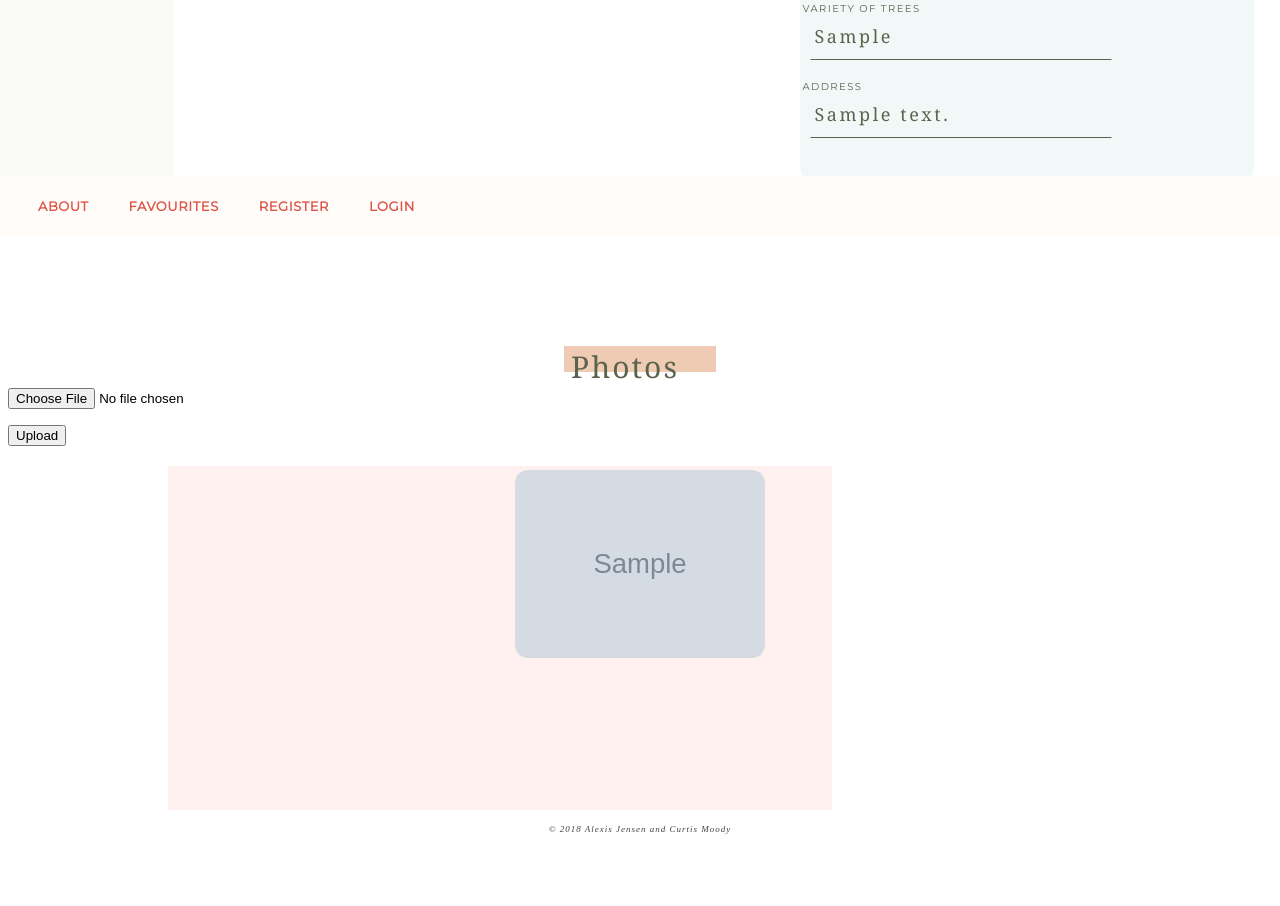
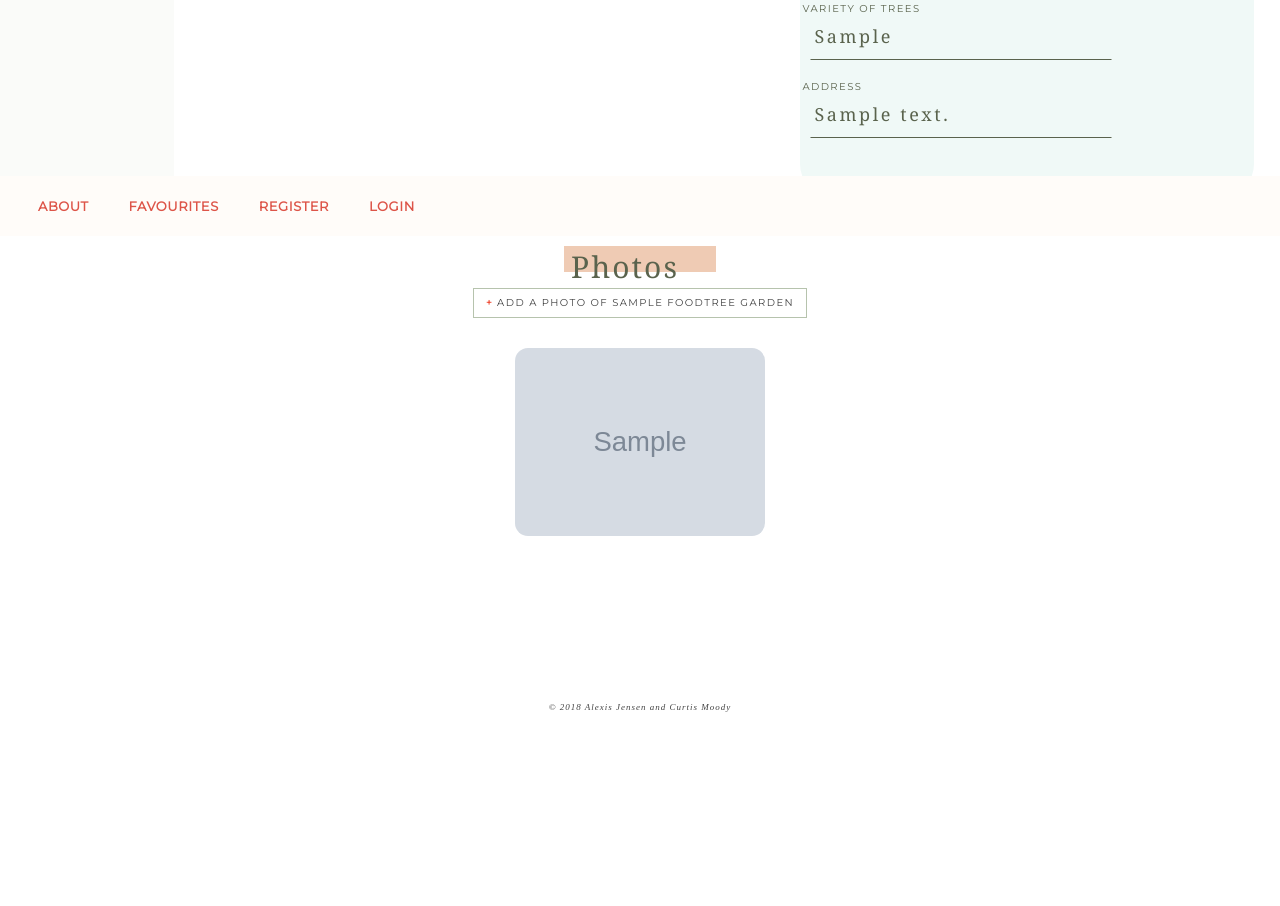
Before and after one commit to CZMoodyDev/HugATreeApp, a Django app: page /add_food_photo/1/ in a window 1280 px wide. Shown: the part 564-1470 px from the top of the page. After the commit the page ends 1276 px from the top, so only its background shows below. Run offline with Django 3.2, Linux system fonts and the light colour scheme; tables that the repository leaves empty hold one stand-in row (values such as "Sample post"); grey boxes marked "Sample" are stand-in pictures; some libraries are stand-ins or nearby versions; some web fonts are replaced.

Commit message:
Cleaned up views with helper functions. Creating modals for photo received or error

```diff
--- a/hug_project_app/templates/tree_detail.html
+++ b/hug_project_app/templates/tree_detail.html
@@ -150,18 +150,16 @@
         </div>
     </div>
 
+    {% if tree_photos or park_photos or foodtree_photos %}
         <!-- Photo Section -->
         <div class="photos-title" id="orange-box">
             <h1 class="photos-title">Photos</h1>
         </div>
+        {#        <div id="tree-detail-pink-box"></div>#}
+    {% endif %}
 
-    <!-- Add a Photo -->
-    {% if added %}
-        <p>your photo has been received and is pending approval!</p>
-    {%  endif %}
-    {% if error %}
-        <p>Something went wrong please try and add your photo again</p>
-    {%  endif %}
+    <!-- Add a Photo Form-->
+    <div class="row2-treeDetail">
         <form id="treephoto_form" method="post"
                 {%  if tree_id is not None %}
               action="{% url 'add_tree_photo' tree_pk %}"
@@ -175,15 +173,70 @@
               enctype="multipart/form-data">
 
             {% csrf_token %}
-        <p>
-            <input id="id_picture" type="file" class="" name="picture">
-        </p>
-        <p><input type="submit" value="Upload" /></p>
+            <label for="id_picture" class="custom-file-upload">
+                <span class="plus" >+</span> Add a Photo of
+                {%  if tree_id is not None %}
+                    Tree no.  {{ tree_id }}
+                {%  endif %}
+                {%  if food_id is not None %}
+                    {% if last_word_of_name == 'Garden' %}
+                        {{ garden_name }}
+                    {% else %}
+                        {{ garden_name }} garden
+                    {% endif %}
+                {%  endif %}
+                {%  if park_id is not None %}
+                    {% if last_word_of_name == 'Park' %}
+                        {{ park_name }}
+                    {% else %}
+                        {{ park_name }} park
+                    {% endif %}
+                {%  endif %}
+            </label>
+            <input id="id_picture" type="file" name="picture"/>
+            <script> document.getElementById("id_picture").onchange = function() {
+                document.getElementById("treephoto_form").submit();};
+            </script>
         </form>
- <div id="tree-detail-pink-box"></div>
+    </div>
+
+    <!-- Your Photo has been Added Modal -->
+    {% if added %}
+        <div id="addedModal" class="added-modal">
+            <div class="modal-content">
+                <span id="addedModalClose" class="close">&times;</span>
+                <div class="container-form">
+                    <p class="thank-you">Your photo has been received and is pending approval.</p>
+                    <img class="photo-received"
+                            {%  if tree_id is not None %}
+                         alt="tree" src="{%  static 'images/tree-photo.png' %}">
+                            {%  endif %}
+                    {%  if food_id is not None %}
+                        alt="food-tree" src="{%  static 'images/food-photo.png' %}">
+                    {%  endif %}
+                    {%  if park_id is not None %}
+                        alt="park" src="{%  static 'images/park-photo.png' %}">
+                    {%  endif %}
+                </div>
+            </div>
+        </div>
+    {%  endif %}
+
+    <!-- Error in Adding Your Photo Modal -->
+    {% if error %}
+        <div id="addedModal" class="added-modal">
+            <div class="modal-content">
+                <span id="addedModalClose" class="close">&times;</span>
+                <div class="container-form">
+                    <p class="thank-you">Something went wrong. Please try and add your photo again.</p>
+                    <img class="photo-received" alt="photo-error" src="{%  static 'images/error-photo.png' %}">
+                </div>
+            </div>
+        </div>
+    {%  endif %}
+
     <!-- Display Approved Photos -->
-    <div class="row2-treeDetail">
-
+    <div class="row3-treeDetail">
         {% for tree_photo in tree_photos %}
             {% if tree_photo.approved %}
                 <img class="tree-photo" src="{{tree_photo.picture.url}}" alt="tree image">
@@ -595,4 +648,16 @@
             }
         }
     </script>
+
+    <script>
+        //  **** Added Modal Functionality ***** //
+
+        // Variables for thank you modal
+        var addedModal = document.getElementById('addedModal');
+        var addedModalX = document.getElementById('addedModalClose');
+
+        addedModalX.onclick = function() {
+            hideElement(addedModal);
+        }
+    </script>
 {% endblock %}
--- a/hug_project_app/views.py
+++ b/hug_project_app/views.py
@@ -1,9 +1,9 @@
 from django.shortcuts import render, get_object_or_404
 from hug_project_app.models import Tree, FoodTree, Park, Photo
+from hug_project_app.forms import PhotoForm
 from datetime import datetime
 import calendar
 from django.http import JsonResponse
-from django.contrib.auth.forms import UserCreationForm
 from django.contrib.auth import authenticate
 from django.contrib.auth import login
 from django.contrib.auth.models import User
@@ -12,19 +12,16 @@ from django.shortcuts import render_to_response
 from django.template import RequestContext
 from django.http import HttpResponseRedirect
 from django.urls import reverse
-from hug_project_app.forms import PhotoForm
+from django.contrib.auth.forms import UserCreationForm
 from django.shortcuts import redirect
-
 
 
 def index(request):
     trees = []
-
     tree_objects = Tree.objects.all()
 
     for tree in tree_objects:
         single_tree = {}
-
         single_tree["name"] = tree.COMMON_NAME
         single_tree["type"] = "Tree"
         single_tree["icon"] = "TODO"
@@ -44,92 +41,71 @@ def index(request):
 def about(request):
     return render(request, 'about.html')
 
+# Helper Function
+def save_and_add_photo(request, tree_object, context_dict):
+    # create photo object and save it
+    if request.method == "POST":
+        photo_form = PhotoForm(request.POST, request.FILES)
+        if photo_form.is_valid():
+            photo = Photo()
+            photo.picture = photo_form.cleaned_data["picture"]
+            photo.approved = False
+            photo.save()
+            # retrieve newly created photo object and link to tree object (many to many)
+            photo_to_add = Photo.objects.get(picture__exact=photo.picture)
+            tree_object.photo.add(photo_to_add)
+            context_dict['added'] = True
+            context_dict['error'] = False
+        else:
+            # Form is invalid, render error on tree detail page
+            context_dict['added'] = False
+            context_dict['error'] = True
+    return context_dict
+
+
+# Tree Views and Helper Function
+def build_tree(tree, context_dict):
+    context_dict['tree_pk'] = tree.id
+    context_dict['tree_id'] = tree.TREE_ID
+    context_dict['common_name'] = tree.COMMON_NAME
+    context_dict['diameter'] = tree.DIAMETER
+
+    # get and break date apart
+    date = tree.DATE_PLANTED
+    year = int(str(date)[:4])
+    month = int(str(date)[4:6])
+    day = int(str(date)[6:8])
+
+    # get current date to find age of tree
+    today = datetime.today()
+    current_year = today.year
+    age = current_year - year
+
+    # get name of the month eg: December rather than 12
+    month_name = calendar.month_name[month]
+
+    # birthdate eg: December 12, 1979 (39 years old)
+    context_dict['plant_date'] = month_name + ' ' + str(day) + ', ' + str(year) + ' (' + str(age) + ' years)'
+
+    # address eg: 2799 W 23rd Av
+    address_number = tree.CIVIC_NUMBER
+    street = tree.STD_STREET
+    context_dict['address'] = str(address_number) + ' ' + street
+    context_dict['neighbourhood'] = tree.NEIGHBOURHOOD_NAME
+
+    context_dict['tree_photos'] = tree.photo.all()
+    return context_dict
+
 
 def tree_detail(request, id):
     context_dict = {}
     try:
         tree = Tree.objects.get(id__exact=id)
-        context_dict['tree_pk'] = tree.id
-        context_dict['tree_id'] = tree.TREE_ID
-        context_dict['common_name'] = tree.COMMON_NAME
-        context_dict['diameter'] = tree.DIAMETER
-
-        # get and break date apart
-        date = tree.DATE_PLANTED
-        year = int(str(date)[:4])
-        month = int(str(date)[4:6])
-        day = int(str(date)[6:8])
-
-        # get current date to find age of tree
-        today = datetime.today()
-        current_year = today.year
-        age = current_year - year
-
-        # get name of the month eg: December rather than 12
-        month_name = calendar.month_name[month]
-
-        # birthdate eg: December 12, 1979 (39 years old)
-        context_dict['plant_date'] = month_name + ' ' + str(day) + ', ' + str(year) + ' (' + str(age) + ' years)'
-
-        # address eg: 2799 W 23rd Av
-        address_number = tree.CIVIC_NUMBER
-        street = tree.STD_STREET
-        context_dict['address'] = str(address_number) + ' ' + street
-        context_dict['neighbourhood'] = tree.NEIGHBOURHOOD_NAME
-
-        context_dict['tree_photos'] = tree.photo.all()
+        build_tree(tree, context_dict)
+        # Set added photo and form errors to false
         context_dict['added'] = False
         context_dict['error'] = False
-
     except Tree.DoesNotExist:
-        pass
-    return render(request, 'tree_detail.html', context_dict)
-
-
-def park_detail(request, id):
-    context_dict = {}
-    try:
-        park = Park.objects.get(id__exact=id)
-        context_dict['park_id'] = park.ParkID
-        context_dict['park_name'] = park.Name
-        # .normalize() strips trailing zeroes off 2.8900 becomes 2.89
-        context_dict['park_size'] = park.Hectare.normalize()
-        park_address_number = park.StreetNumber
-        park_street = park.StreetName
-        context_dict['park_address'] = str(park_address_number) + ' ' + park_street
-        context_dict['park_neighbourhood'] = park.NeighbourhoodName
-        context_dict['added'] = False
-        context_dict['error'] = False
-
-        context_dict['park_photos'] = park.photo.all()
-    except Park.DoesNotExist:
-        pass
-    return render(request, 'tree_detail.html', context_dict)
-
-
-def food_tree_detail(request, id):
-    context_dict = {}
-    try:
-        food = FoodTree.objects.get(id__exact=id)
-        context_dict['food_pk'] = food.id
-        context_dict['food_id'] = food.MAPID
-        context_dict['garden_name'] = food.NAME
-        context_dict['year_created'] = food.YEAR_CREATED
-        # today = datetime.today()
-        # current_year = today.year
-        # garden_age = current_year - food.YEAR_CREATED
-        # context_dict['garden_age'] = str(garden_age)
-        context_dict['number_of_trees'] = food.NUMBER_OF_FOOD_TREES
-        context_dict['food_varieties'] = food.FOOD_TREE_VARIETIES
-        context_dict['garden_address'] = food.MERGED_ADDRESS
-        # Need to create neighbourhood field to Community
-        # Garden data set and add data manually
-        # context_dict['garden_neighbourhood'] = food.Neighbourhood
-
-        context_dict['foodtree_photos'] = food.photo.all()
-        context_dict['added'] = False
-        context_dict['error'] = False
-    except FoodTree.DoesNotExist:
         pass
     return render(request, 'tree_detail.html', context_dict)
 
@@ -138,56 +114,50 @@ def add_tree_photo(request, id):
     context_dict = {}
     try:
         tree = Tree.objects.get(id__exact=id)
-        context_dict['tree_pk'] = tree.id
-        context_dict['tree_id'] = tree.TREE_ID
-        context_dict['common_name'] = tree.COMMON_NAME
-        context_dict['diameter'] = tree.DIAMETER
-
-        # get and break date apart
-        date = tree.DATE_PLANTED
-        year = int(str(date)[:4])
-        month = int(str(date)[4:6])
-        day = int(str(date)[6:8])
-
-        # get current date to find age of tree
-        today = datetime.today()
-        current_year = today.year
-        age = current_year - year
-
-        # get name of the month eg: December rather than 12
-        month_name = calendar.month_name[month]
-
-        # birthdate eg: December 12, 1979 (39 years old)
-        context_dict['plant_date'] = month_name + ' ' + str(day) + ', ' + str(year) + ' (' + str(age) + ' years)'
-
-        # address eg: 2799 W 23rd Av
-        address_number = tree.CIVIC_NUMBER
-        street = tree.STD_STREET
-        context_dict['address'] = str(address_number) + ' ' + street
-        context_dict['neighbourhood'] = tree.NEIGHBOURHOOD_NAME
-
-        context_dict['tree_photos'] = tree.photo.all()
-
+        build_tree(tree, context_dict)
     except Tree.DoesNotExist:
         tree = None
+    save_and_add_photo(request, tree, context_dict)
+    return render(request, 'tree_detail.html', context_dict)
 
-    # create photo object and save it
-    if request.method == "POST":
-        photo_form = PhotoForm(request.POST, request.FILES)
-        if photo_form.is_valid():
-            photo = Photo()
-            photo.picture = photo_form.cleaned_data["picture"]
-            photo.approved = False
-            photo.save()
-            # retrieve newly created photo object and link to park object (many to many)
-            photo_to_add = Photo.objects.get(picture__exact=photo.picture)
-            tree.photo.add(photo_to_add)
-            context_dict['added'] = True
-            context_dict['error'] = False
-        else:
-            # Form is invalid, render error on park detail page
-            context_dict['added'] = False
-            context_dict['error'] = True
+
+# FoodTree Views and Helper Function
+def build_food(food, context_dict):
+    context_dict['food_pk'] = food.id
+    context_dict['food_id'] = food.MAPID
+    context_dict['garden_name'] = food.NAME
+
+    # Get last word from name
+    name = food.NAME
+    word_list_of_name = name.split()
+    context_dict['last_word_of_name'] = word_list_of_name[-1]
+
+    context_dict['year_created'] = food.YEAR_CREATED
+    # today = datetime.today()
+    # current_year = today.year
+    # garden_age = current_year - food.YEAR_CREATED
+    # context_dict['garden_age'] = str(garden_age)
+    context_dict['number_of_trees'] = food.NUMBER_OF_FOOD_TREES
+    context_dict['food_varieties'] = food.FOOD_TREE_VARIETIES
+    context_dict['garden_address'] = food.MERGED_ADDRESS
+    # Need to create neighbourhood field to Community
+    # Garden data set and add data manually
+    # context_dict['garden_neighbourhood'] = food.Neighbourhood
+
+    context_dict['foodtree_photos'] = food.photo.all()
+    return context_dict
+
+
+def food_tree_detail(request, id):
+    context_dict = {}
+    try:
+        food = FoodTree.objects.get(id__exact=id)
+        build_food(food, context_dict)
+        # Set added photo and form errors to false
+        context_dict['added'] = False
+        context_dict['error'] = False
+    except FoodTree.DoesNotExist:
+        pass
     return render(request, 'tree_detail.html', context_dict)
 
 
@@ -195,45 +165,42 @@ def add_food_photo(request, id):
     context_dict = {}
     try:
         food = FoodTree.objects.get(id__exact=id)
-        context_dict['food_pk'] = food.id
-        context_dict['food_id'] = food.MAPID
-        context_dict['garden_name'] = food.NAME
-        context_dict['year_created'] = food.YEAR_CREATED
-        # today = datetime.today()
-        # current_year = today.year
-        # garden_age = current_year - food.YEAR_CREATED
-        # context_dict['garden_age'] = str(garden_age)
-        context_dict['number_of_trees'] = food.NUMBER_OF_FOOD_TREES
-        context_dict['food_varieties'] = food.FOOD_TREE_VARIETIES
-        context_dict['garden_address'] = food.MERGED_ADDRESS
-        # Need to create neighbourhood field to Community
-        # Garden data set and add data manually
-        # context_dict['garden_neighbourhood'] = food.Neighbourhood
-
-        context_dict['foodtree_photos'] = food.photo.all()
+        build_food(food, context_dict)
     except FoodTree.DoesNotExist:
         food = None
+    save_and_add_photo(request, food, context_dict)
+    return render(request, 'tree_detail.html', context_dict)
 
-    # create photo object and save it
-    if request.method == "POST":
-        photo_form = PhotoForm(request.POST, request.FILES)
-        if photo_form.is_valid():
-            photo = Photo()
-            photo.picture = photo_form.cleaned_data["picture"]
-            photo.approved = False
-            photo.save()
-            # retrieve newly created photo object and link to park object (many to many)
-            photo_to_add = Photo.objects.get(picture__exact=photo.picture)
-            print(photo_to_add.id)
-            food.photo.add(photo_to_add)
-            print(food.photo)
 
-            context_dict['added'] = True
-            context_dict['error'] = False
-        else:
-            # Form is invalid, render error on park detail page
-            context_dict['added'] = False
-            context_dict['error'] = True
+# Park Views and Helper Function
+def build_park(park, context_dict):
+    context_dict['park_id'] = park.ParkID
+    context_dict['park_name'] = park.Name
+    # Get last word from name
+    name = park.Name
+    word_list_of_name = name.split()
+    context_dict['last_word_of_name'] = word_list_of_name[-1]
+
+    # .normalize() strips trailing zeroes off 2.8900 becomes 2.89
+    context_dict['park_size'] = park.Hectare.normalize()
+    park_address_number = park.StreetNumber
+    park_street = park.StreetName
+    context_dict['park_address'] = str(park_address_number) + ' ' + park_street
+    context_dict['park_neighbourhood'] = park.NeighbourhoodName
+    context_dict['park_photos'] = park.photo.all()
+    return context_dict
+
+
+def park_detail(request, id):
+    context_dict = {}
+    try:
+        park = Park.objects.get(id__exact=id)
+        build_park(park, context_dict)
+        # Set added photo and form errors to false
+        context_dict['added'] = False
+        context_dict['error'] = False
+    except Park.DoesNotExist:
+        pass
     return render(request, 'tree_detail.html', context_dict)
 
 
@@ -241,35 +208,10 @@ def add_park_photo(request, id):
     context_dict = {}
     try:
         park = Park.objects.get(id__exact=id)
-        # Build park object again to render page.
-        context_dict['park_id'] = park.ParkID
-        context_dict['park_name'] = park.Name
-        context_dict['park_size'] = park.Hectare.normalize()
-        park_address_number = park.StreetNumber
-        park_street = park.StreetName
-        context_dict['park_address'] = str(park_address_number) + ' ' + park_street
-        context_dict['park_neighbourhood'] = park.NeighbourhoodName
-        context_dict['park_photos'] = park.photo.all()
+        build_park(park, context_dict)
     except Park.DoesNotExist:
         park = None
-
-    # create photo object and save it
-    if request.method == "POST":
-        photo_form = PhotoForm(request.POST, request.FILES)
-        if photo_form.is_valid():
-            photo = Photo()
-            photo.picture = photo_form.cleaned_data["picture"]
-            photo.approved = False
-            photo.save()
-            # retrieve newly created photo object and link to park object (many to many)
-            photo_to_add = Photo.objects.get(picture__exact=photo.picture)
-            park.photo.add(photo_to_add)
-            context_dict['added'] = True
-            context_dict['error'] = False
-        else:
-            # Form is invalid, render error on park detail page
-            context_dict['added'] = False
-            context_dict['error'] = True
+    save_and_add_photo(request, park, context_dict)
     return render(request, 'tree_detail.html', context_dict)
 
 
@@ -283,12 +225,9 @@ class HugUserCreationForm(forms.Form):
 
 
 def register(request):
-
     status = 'fail'
-
     if request.method == "POST":
         form = HugUserCreationForm(request.POST)
-
         if form.is_valid():
             email = form.cleaned_data.get('email')
             raw_password = form.cleaned_data.get('rpassword')
--- a/static/css/tree-detail.css
+++ b/static/css/tree-detail.css
@@ -33,7 +33,7 @@
     display: flex;
     -webkit-justify-content: center;
     justify-content: center;
-    margin-bottom: 150px;
+    margin-bottom: 50px;
 }
 @media screen and (max-width: 1000px) {
     .row1-treeDetail {
@@ -55,11 +55,26 @@
     flex-wrap: wrap;
     -webkit-justify-content: center;
     justify-content: center;
-    margin-top: -370px;
+    margin-top: 16px;
+}
+@media screen and (max-width: 1000px) {.row2-treeDetail {}}
+@media screen and (max-width: 768px) {.row2-treeDetail {margin-top: 20px;}}
+
+.row3-treeDetail {
+    -webkit-align-items: center;
+    align-items: center;
+    -webkit-flex-direction: row;
+    flex-direction: row;
+    display: -webkit-flex;
+    display: flex;
+    flex-wrap: wrap;
+    -webkit-justify-content: center;
+    justify-content: center;
+    /*margin-top: -370px;*/
     margin-bottom: 150px;
 }
-@media screen and (max-width: 1000px) {.row2-treeDetail {margin-bottom: 50px;}}
-@media screen and (max-width: 768px) {.row2-treeDetail {margin-top: 20px;}}
+@media screen and (max-width: 1000px) {.row3-treeDetail {margin-bottom: 50px;}}
+@media screen and (max-width: 768px) {.row3-treeDetail {margin-top: 20px;}}
 
 .box-treeDetail {
     position: relative;
@@ -153,7 +168,7 @@ h3.tree-type-more-info {
     border-radius: 13px;
     margin: 30px;
     width: 250px;
-    z-index: 100;
+    z-index: 20;
 }
 @media screen and (max-width: 500px) {.tree-photo {margin: 10px;}}
 #orange-box {
@@ -186,3 +201,51 @@ h1.photos-title {
 @media screen and (max-width: 456px) {
     h1.photos-title {font-size: 24px;}
 }
+
+input[type="file"] {
+    display: none;
+}
+.custom-file-upload {
+    border: 1px #B6C3AD solid;
+    display: inline-block;
+    padding: 6px 12px;
+    cursor: pointer;
+}
+
+label.custom-file-upload {
+    color: #444444;
+    line-height: 16px;
+    text-align: center;
+}
+
+label.custom-file-upload:hover {
+    color: #FE7460;
+}
+
+.plus {
+    color: #EF4D36;
+    font-weight: bolder;
+}
+
+.plus:hover {
+    color: #FFFFFF;
+}
+.added-modal {
+    background-color: rgba(255,255,255, 0.9);
+    display: block;
+    height: 100%;
+    left: 0;
+    padding-top: 80px;
+    position: fixed;
+    top: 0;
+    overflow: auto;
+    width: 100%;
+    z-index: 1000;
+}
+
+img.photo-received {
+    display: block;
+    height: auto;
+    margin: 20px auto 20px auto;
+    width: 100px;
+}
```
Lines whose indentation alone changed are shown as unchanged.
